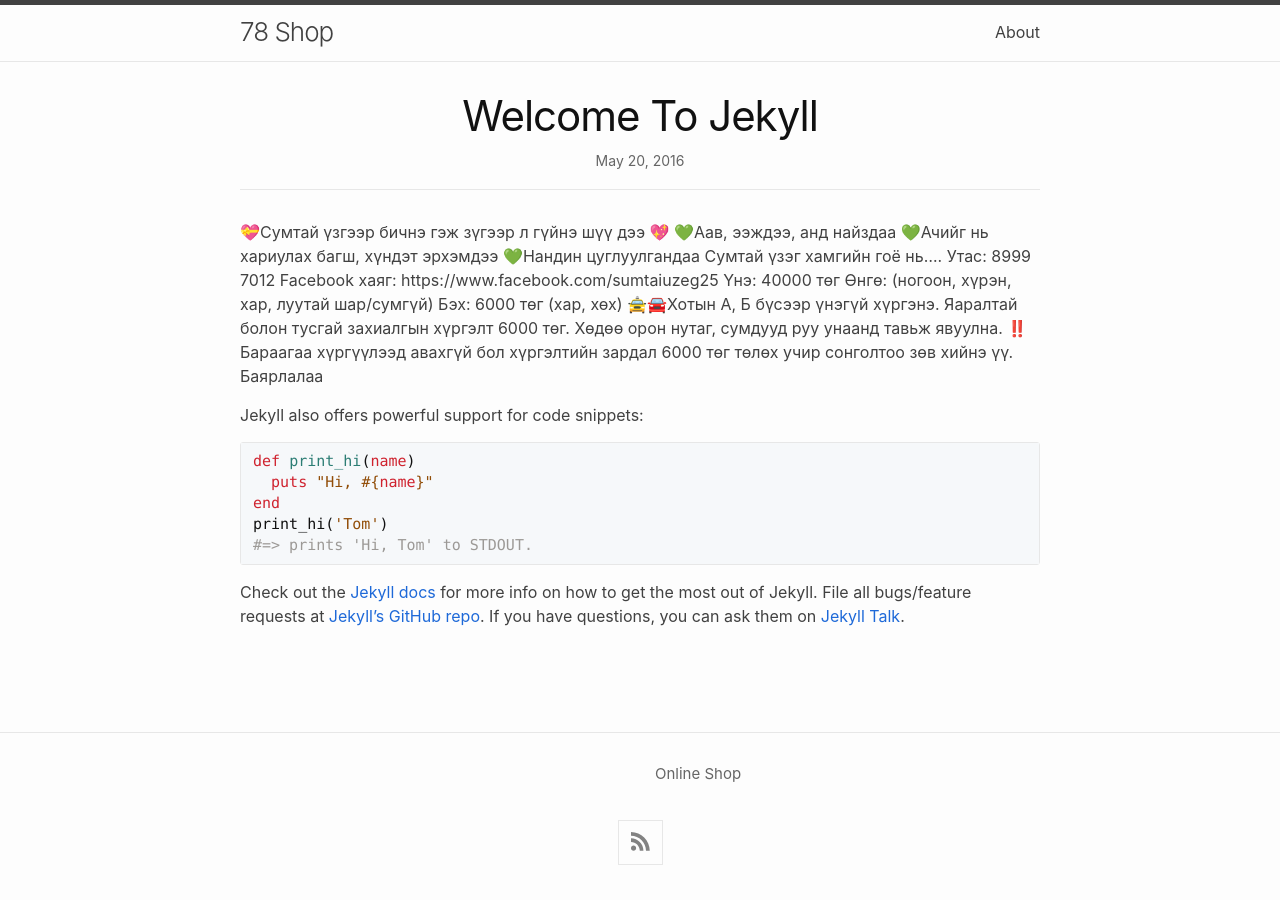
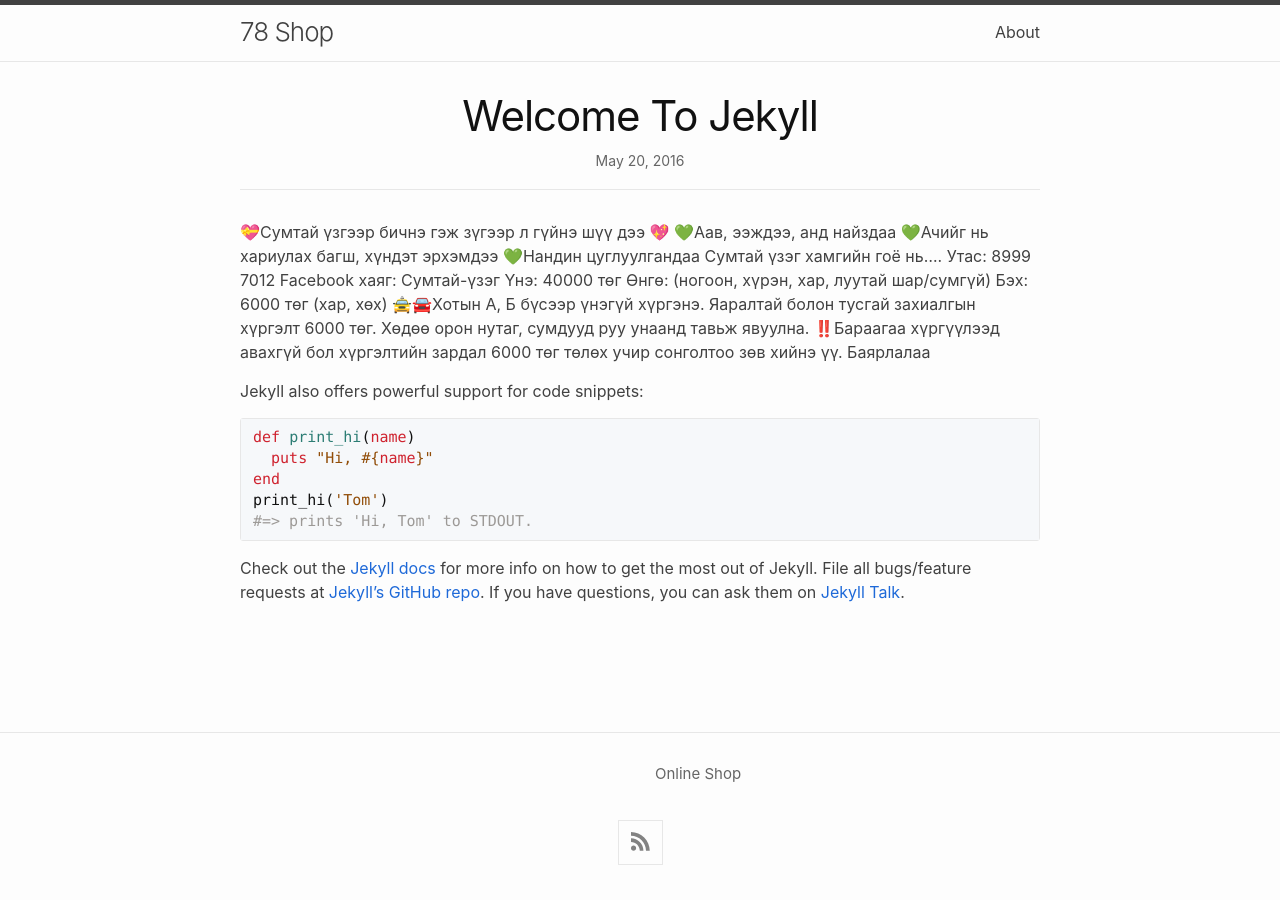
Before and after one commit to testsdash/78shop, a Jekyll site: the page built from _posts/2016-05-20-welcome-to-jekyll.md, in a window 1280 px wide. Built offline with Jekyll 4.4.1, drawn with Linux system fonts in a browser that asks for light colours.

Commit message:
Update 2016-05-20-welcome-to-jekyll.md

```diff
--- a/_posts/2016-05-20-welcome-to-jekyll.md
+++ b/_posts/2016-05-20-welcome-to-jekyll.md
@@ -6,7 +6,7 @@ layout: post
 💚Ачийг нь хариулах багш, хүндэт эрхэмдээ
 💚Нандин цуглуулгандаа Сумтай үзэг хамгийн гоё нь....
 Утас: 8999 7012
-Facebook хаяг: https://www.facebook.com/sumtaiuzeg25
+Facebook хаяг: Сумтай-үзэг
 Үнэ: 40000 төг
 Өнгө: (ногоон, хүрэн, хар, луутай шар/сумгүй)
 Бэх: 6000 төг (хар, хөх)
@@ -28,3 +28,4 @@ Check out the [Jekyll docs][jekyll-docs] for more info on how to get the most ou
 [jekyll-docs]: http://jekyllrb.com/docs/home
 [jekyll-gh]:   https://github.com/jekyll/jekyll
 [jekyll-talk]: https://talk.jekyllrb.com/
+[Сумтай-үзэг]: https://www.facebook.com/sumtaiuzeg25
```
